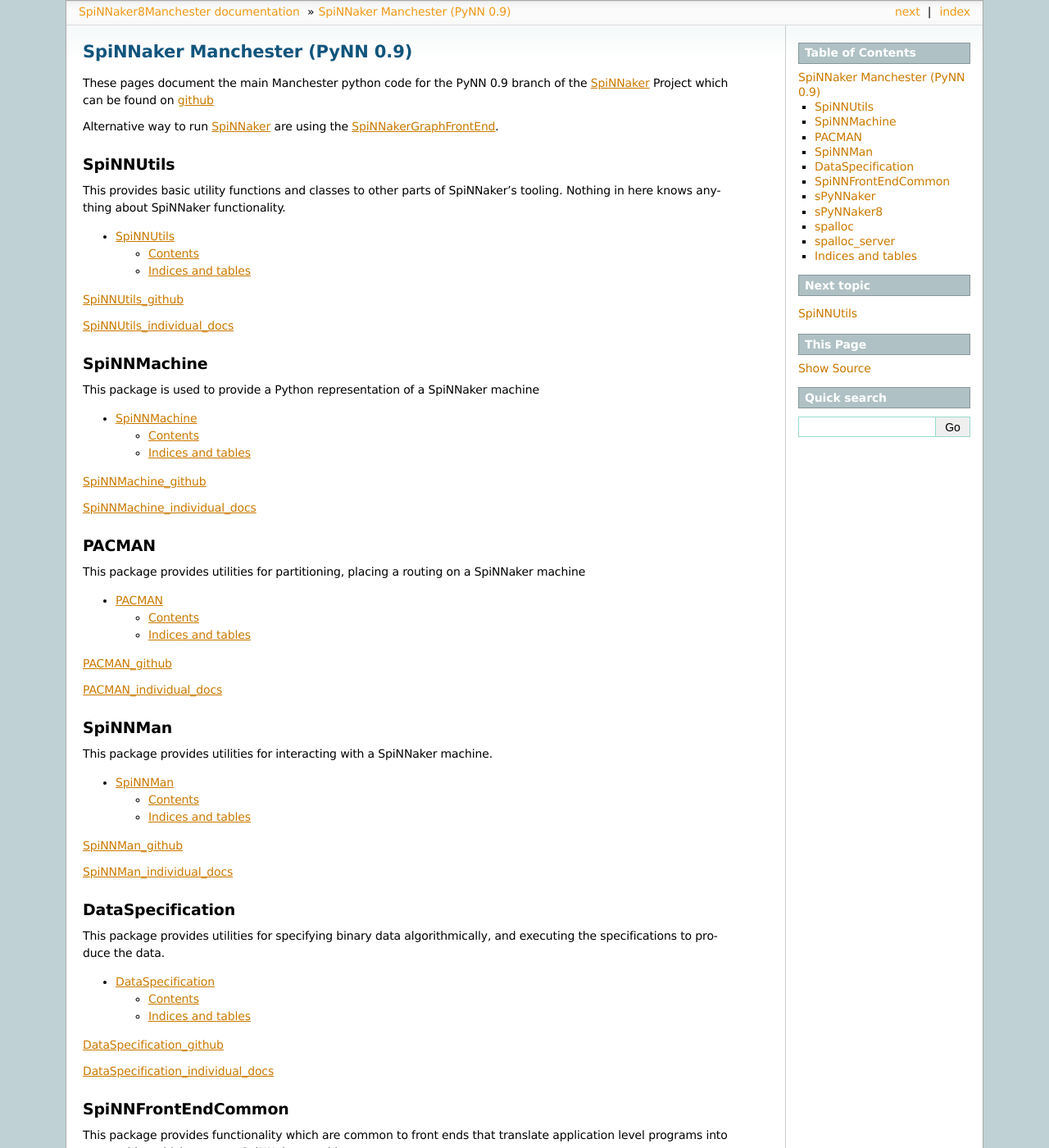
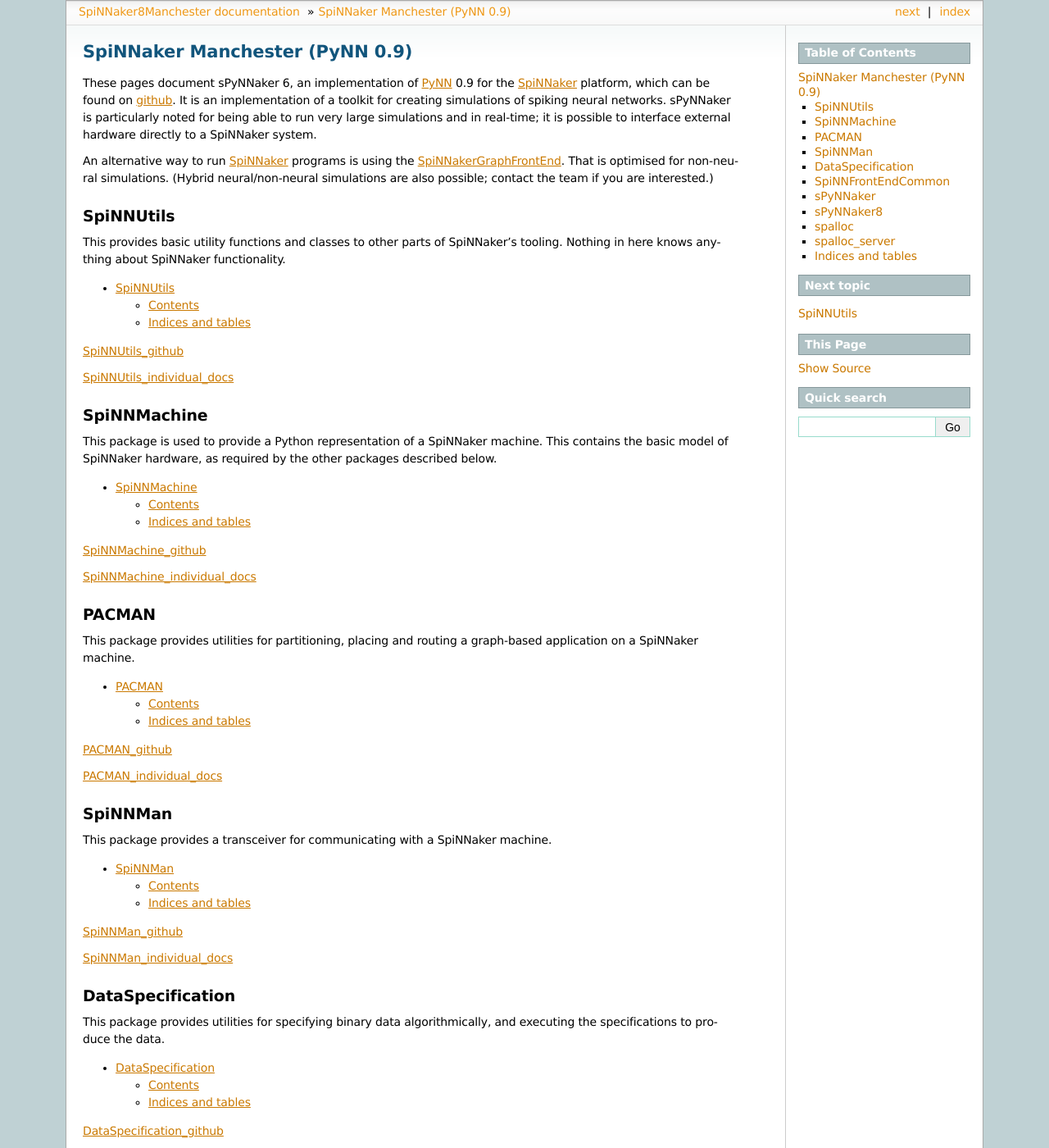
Before and after one commit to SpiNNakerManchester/sphinx8, a Sphinx documentation site: the page built from doc/source/index.rst, in a window 1280 px wide and 1400 px high. Shown: the whole window at 82% size. Built offline with Sphinx 7.4.7, drawn with Linux system fonts in a browser that asks for light colours; pages that are not in the unit, such as notebooks, are missing from menus; some of the changed text lies outside the part shown.

Commit message:
General improvement to the wording of the top-level documentation

```diff
--- a/doc/source/index.rst
+++ b/doc/source/index.rst
@@ -1,16 +1,26 @@
 SpiNNaker Manchester (PyNN 0.9)
 =============================
-These pages document the main Manchester python code for the PyNN 0.9 branch of the SpiNNaker_ Project which can be found on github_
+These pages document sPyNNaker 6, an implementation of PyNN_ 0.9 for the
+SpiNNaker_ platform, which can be found on github_. It is an implementation of
+a toolkit for creating simulations of spiking neural networks. sPyNNaker is
+particularly noted for being able to run very large simulations and in
+real-time; it is possible to interface external hardware directly to a
+SpiNNaker system.
 
-Alternative way to run SpiNNaker_ are using the SpiNNakerGraphFrontEnd_.
+An alternative way to run SpiNNaker_ programs is using the
+SpiNNakerGraphFrontEnd_. That is optimised for non-neural simulations.
+(Hybrid neural/non-neural simulations are also possible; contact the team if
+you are interested.)
 
+.. _PyNN: https://neuralensemble.org/PyNN/
 .. _SpiNNaker: http://apt.cs.manchester.ac.uk/projects/SpiNNaker/
 .. _github: https://github.com/SpiNNakerManchester
 .. _SpiNNakerGraphFrontEnd: http://spinnaker-graphfrontend-combined.readthedocs.io
 
 SpiNNUtils
 ----------
-This provides basic utility functions and classes to other parts of SpiNNaker's tooling. Nothing in here knows anything about SpiNNaker functionality.
+This provides basic utility functions and classes to other parts of SpiNNaker's
+tooling. Nothing in here knows anything about SpiNNaker functionality.
 
 .. toctree::
    :maxdepth: 3
@@ -26,7 +36,9 @@ SpiNNUtils_individual_docs_
 
 SpiNNMachine
 ------------
-This package is used to provide a Python representation of a SpiNNaker machine
+This package is used to provide a Python representation of a SpiNNaker machine.
+This contains the basic model of SpiNNaker hardware, as required by the other
+packages described below.
 
 .. toctree::
    :maxdepth: 3
@@ -40,10 +52,10 @@ SpiNNMachine_individual_docs_
 .. _SpiNNMachine_github: https://github.com/SpiNNakerManchester/SpiNNMachine
 .. _SpiNNMachine_individual_docs: http://spinnmachine.readthedocs.io
 
-
 PACMAN
 ------
-This package provides utilities for partitioning, placing a routing on a SpiNNaker machine
+This package provides utilities for partitioning, placing and routing a
+graph-based application on a SpiNNaker machine.
 
 .. toctree::
    :maxdepth: 3
@@ -57,10 +69,9 @@ PACMAN_individual_docs_
 .. _PACMAN_github: https://github.com/SpiNNakerManchester/PACMAN
 .. _PACMAN_individual_docs: http://pacman.readthedocs.io
 
-
 SpiNNMan
 --------
-This package provides utilities for interacting with a SpiNNaker machine.
+This package provides a transceiver for communicating with a SpiNNaker machine.
 
 .. toctree::
    :maxdepth: 3
@@ -74,10 +85,10 @@ SpiNNMan_individual_docs_
 .. _SpiNNMan_github: https://github.com/SpiNNakerManchester/SpiNNMan
 .. _SpiNNMan_individual_docs: http://spinnman.readthedocs.io
 
-
 DataSpecification
 -----------------
-This package provides utilities for specifying binary data algorithmically, and executing the specifications to produce the data.
+This package provides utilities for specifying binary data algorithmically,
+and executing the specifications to produce the data.
 
 .. toctree::
    :maxdepth: 3
@@ -93,7 +104,9 @@ DataSpecification_individual_docs_
 
 SpiNNFrontEndCommon
 -------------------
-This package provides functionality which are common to front ends that translate application level programs into executables which run on a SpiNNaker machine.
+This package provides functionality which are common to all front ends that
+translate application level programs into executables which run on a SpiNNaker
+machine.
 
 .. toctree::
    :maxdepth: 3
@@ -106,7 +119,6 @@ SpiNNFrontEndCommon_individual_docs_
 
 .. _SpiNNFrontEndCommon_github: https://github.com/SpiNNakerManchester/SpiNNFrontEndCommon
 .. _SpiNNFrontEndCommon_individual_docs: http://spinnfrontendcommon.readthedocs.io
-
 
 sPyNNaker
 ---------
@@ -124,10 +136,10 @@ sPyNNaker_individual_docs_
 .. _sPyNNaker_github: https://github.com/SpiNNakerManchester/sPyNNaker
 .. _sPyNNaker_individual_docs: http://spynnaker.readthedocs.io
 
-
 sPyNNaker8
 ---------
-This package provides a PyNN 0.8 implementation for SpiNNaker.
+This package provides a PyNN 0.9 implementation for SpiNNaker.
+It is a very thin layer over the sPyNNaker package.
 
 .. toctree::
    :maxdepth: 3
```
Also changed, not shown: other parts of doc/source/index.rst (+11 -8 lines).
